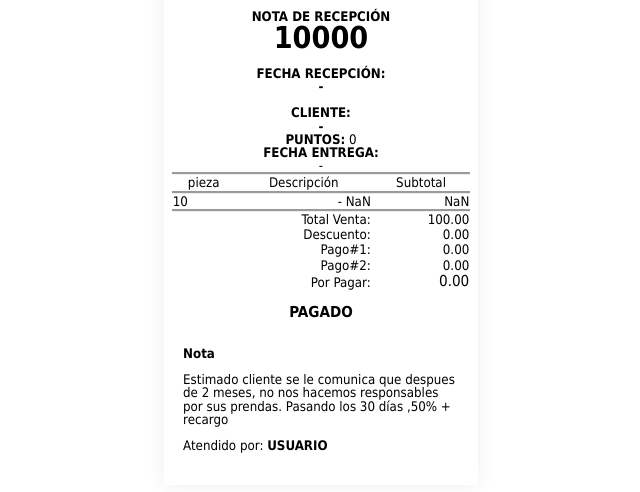
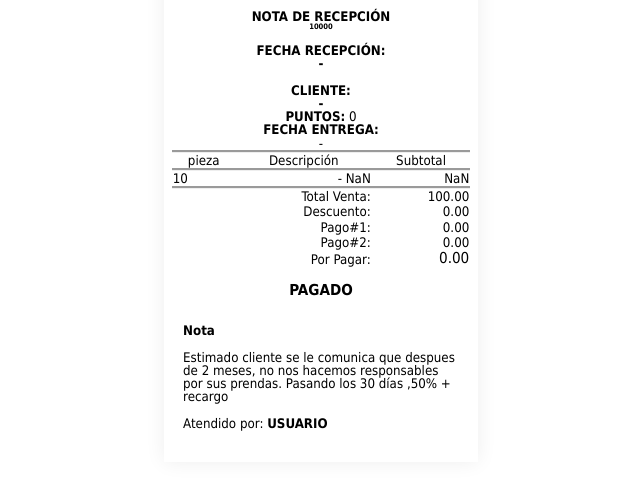
Before and after one commit to TickeVirtual/RossZule, a plain HTML site: page index.html in a window 1280 px wide. Shown: the part 300-792 px from the top of the page, without its empty margins (319-959 px from the left). Drawn offline with Linux system fonts and the light colour scheme; a script that the page names is missing.

Commit message:
Update estilo.css

```diff
--- a/estilo.css
+++ b/estilo.css
@@ -28,7 +28,7 @@
 
                     .nro_boleta {
                         margin: 0;
-                        font-size: 8mm !important;
+                        font-size: 2mm !important;
                     }
                     .font-small {
                       font-size: 0.5mm;
```
